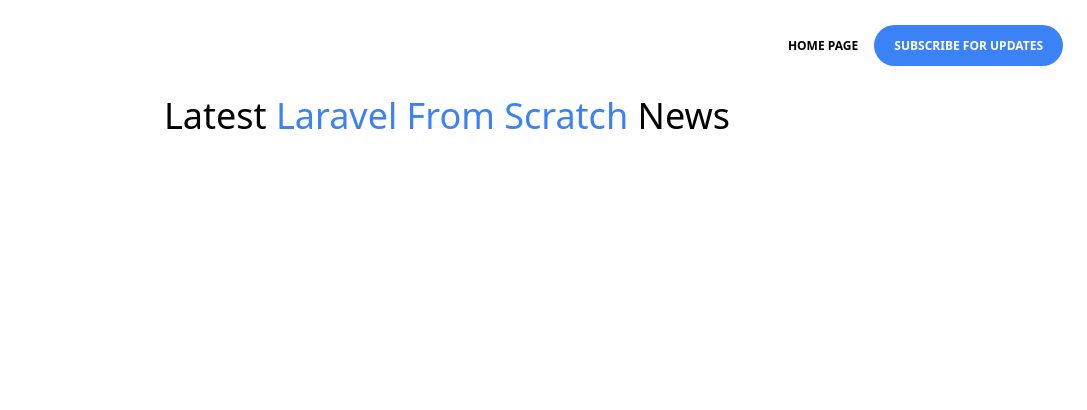
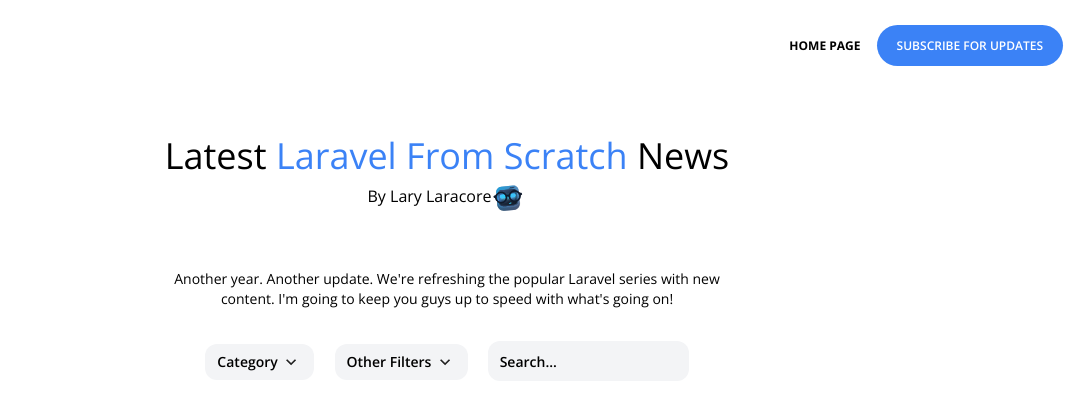
Before and after one commit to brunovicenters/blog-tailwind, a plain HTML site: page index.html in a window 1280 px wide. Shown: the full height of the page, 193-1280 px from the left. Drawn offline with nearby package versions, Linux system fonts and the light colour scheme.

Commit message:
Made header

```diff
--- a/index.html
+++ b/index.html
@@ -6,9 +6,14 @@
     <link
       href="https://unpkg.com/tailwindcss@^2/dist/tailwind.min.css"
       rel="stylesheet" />
+    <link rel="preconnect" href="https://fonts.googleapis.com" />
+    <link rel="preconnect" href="https://fonts.gstatic.com" crossorigin />
+    <link
+      href="https://fonts.googleapis.com/css2?family=Comic+Neue:wght@400;700&family=Open+Sans:wght@400;600;700&display=swap"
+      rel="stylesheet" />
     <title>Laravel From Scratch Blog</title>
   </head>
-  <body>
+  <body style="font-family: Open Sans, sans-serif">
     <section class="px-6 py-8">
       <nav class="flex justify-between items-center">
         <div>
@@ -30,16 +35,93 @@
         </div>
       </nav>
 
-      <header class="mt-10 text-center">
-        <div class="max-w-4xl mx-auto">
+      <header class="mt-20 mas-w-4xl mx-auto text-center">
+        <div class="max-w-xl mx-auto">
           <h1 class="text-4xl">
             Latest
             <span class="text-blue-500">Laravel From Scratch</span>
             News
           </h1>
+          <h2 class="inline-flex mt-2">
+            By Lary Laracore
+            <img src="images/lary-head.svg" alt="Head of Lary the mascot" />
+          </h2>
+          <p class="text-sm mt-14">
+            Another year. Another update. We're refreshing the popular Laravel
+            series with new content. I'm going to keep you guys up to speed with
+            what's going on!
+          </p>
+          <div class="tw-flex tw-justify-center space-x-4 mt-8">
+            <!-- Category -->
+            <span
+              class="relative inline-flex items-center bg-gray-100 inline-block rounded-xl">
+              <select
+                class="appearance-none bg-transparent py-2 pl-3 pr-9 text-sm font-semibold">
+                <option value="category" disabled selected>Category</option>
+                <option value="personal">Personal</option>
+                <option value="business">Business</option>
+              </select>
+              <svg
+                class="transform -rotate-90 absolute pointer-events-none"
+                style="right: 12px"
+                width="22"
+                height="22"
+                viewBox="0 0 22 22">
+                <g fill="none" fill-rule="evenodd">
+                  <path
+                    stroke="#000"
+                    stroke-opacity=".012"
+                    stroke-width=".5"
+                    d="M21 1v20.16H.84V1z"></path>
+                  <path
+                    fill="#222"
+                    d="M13.854 7.224l-3.847 3.856 3.847 3.856-1.184 1.184-5.04-5.04 5.04-5.04z"></path>
+                </g>
+              </svg>
+            </span>
+            <!-- Other Filters -->
+            <span
+              class="relative inline-flex items-center bg-gray-100 inline-block rounded-xl">
+              <select
+                class="appearance-none bg-transparent py-2 pl-3 pr-9 text-sm font-semibold">
+                <option value="otherFilters" disabled selected>
+                  Other Filters
+                </option>
+                <option value="foo">Foo</option>
+                <option value="bar">Bar</option>
+              </select>
+              <svg
+                class="transform -rotate-90 absolute pointer-events-none"
+                style="right: 12px"
+                width="22"
+                height="22"
+                viewBox="0 0 22 22">
+                <g fill="none" fill-rule="evenodd">
+                  <path
+                    stroke="#000"
+                    stroke-opacity=".012"
+                    stroke-width=".5"
+                    d="M21 1v20.16H.84V1z"></path>
+                  <path
+                    fill="#222"
+                    d="M13.854 7.224l-3.847 3.856 3.847 3.856-1.184 1.184-5.04-5.04 5.04-5.04z"></path>
+                </g>
+              </svg>
+            </span>
+            <!-- Search -->
+            <span
+              class="relative inline-flex items-center bg-gray-100 inline-block rounded-xl px-3 py-2">
+              <form action="#" method="GET">
+                <input
+                  type="text"
+                  name="search"
+                  placeholder="Search..."
+                  class="bg-transparent placeholder-black font-semibold text-sm" />
+              </form>
+            </span>
+          </div>
         </div>
       </header>
-
       <main></main>
 
       <footer></footer>
```
